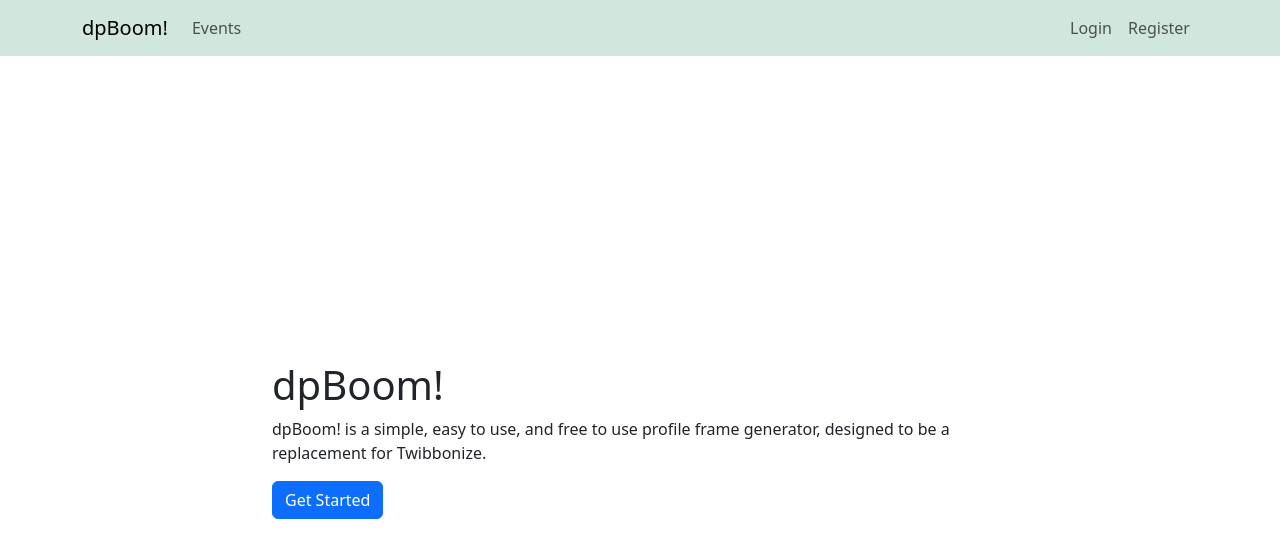
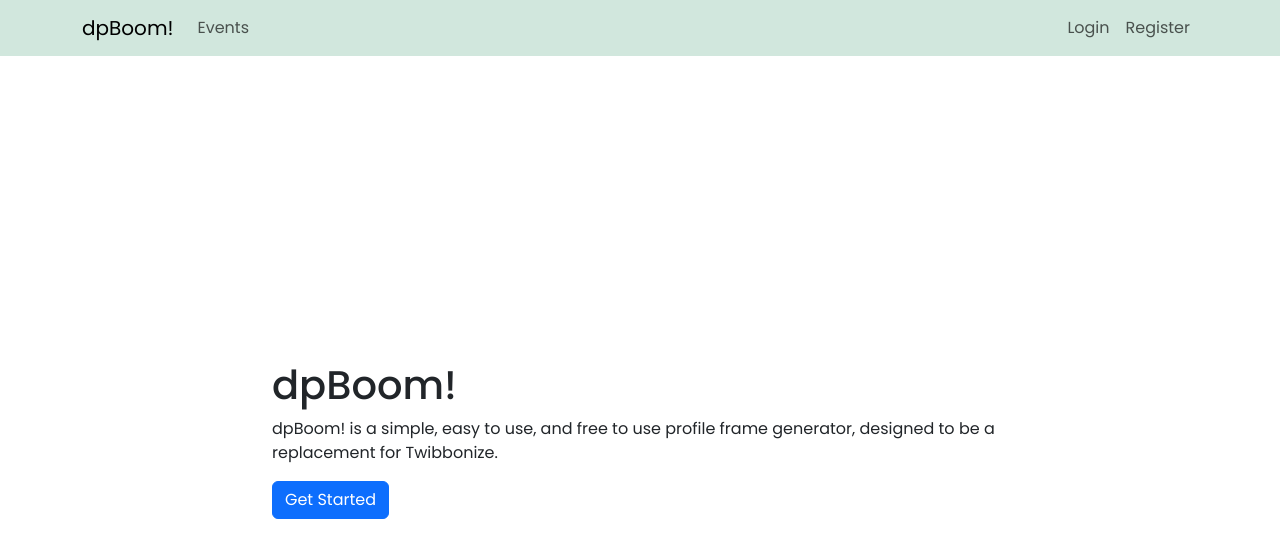
Before and after one commit to bg117/dpboom, a Next.js app: page / in a window 1280 px wide. Shown: the top 558 px of the page. Built offline with nearby package versions, Linux system fonts and the light colour scheme.

Commit message:
change font to Poppins

```diff
--- a/app/globals.scss
+++ b/app/globals.scss
@@ -1,3 +1,7 @@
+@import url('https://fonts.googleapis.com/css2?family=Poppins:ital,wght@0,100;0,200;0,300;0,400;0,500;0,600;0,700;0,800;0,900;1,100;1,200;1,300;1,400;1,500;1,600;1,700;1,800;1,900&display=swap');
+
+$font-family-sans-serif: 'Poppins', sans-serif;
+
 @import "bootstrap/scss/bootstrap";
 
 div.required > .form-label:after {
```
